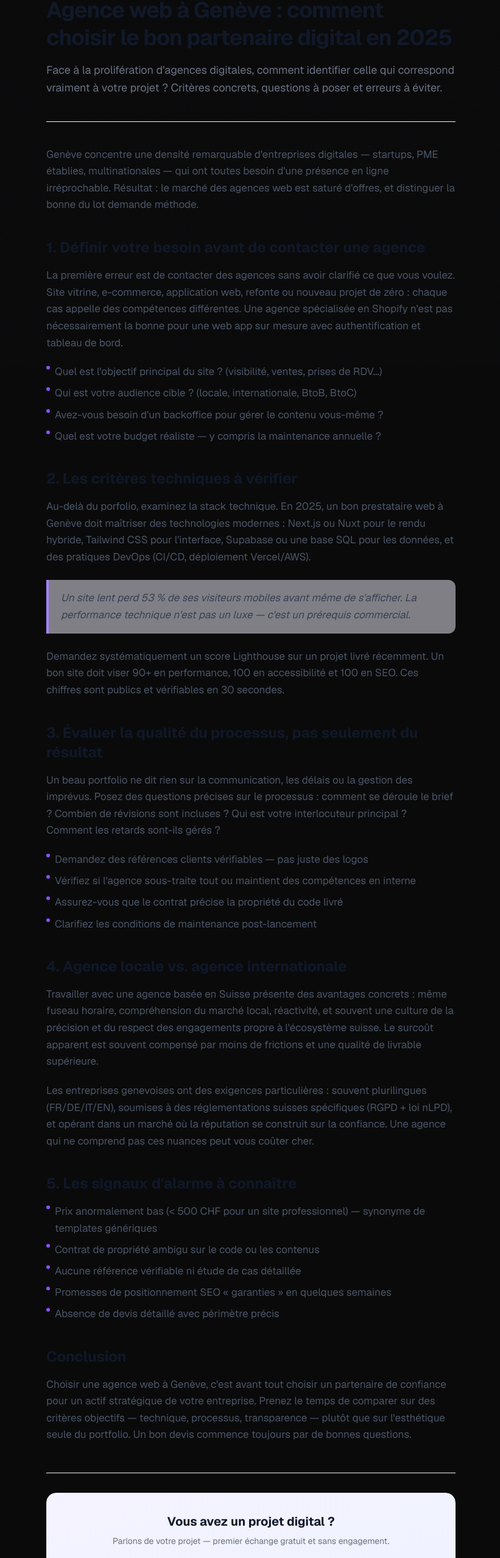
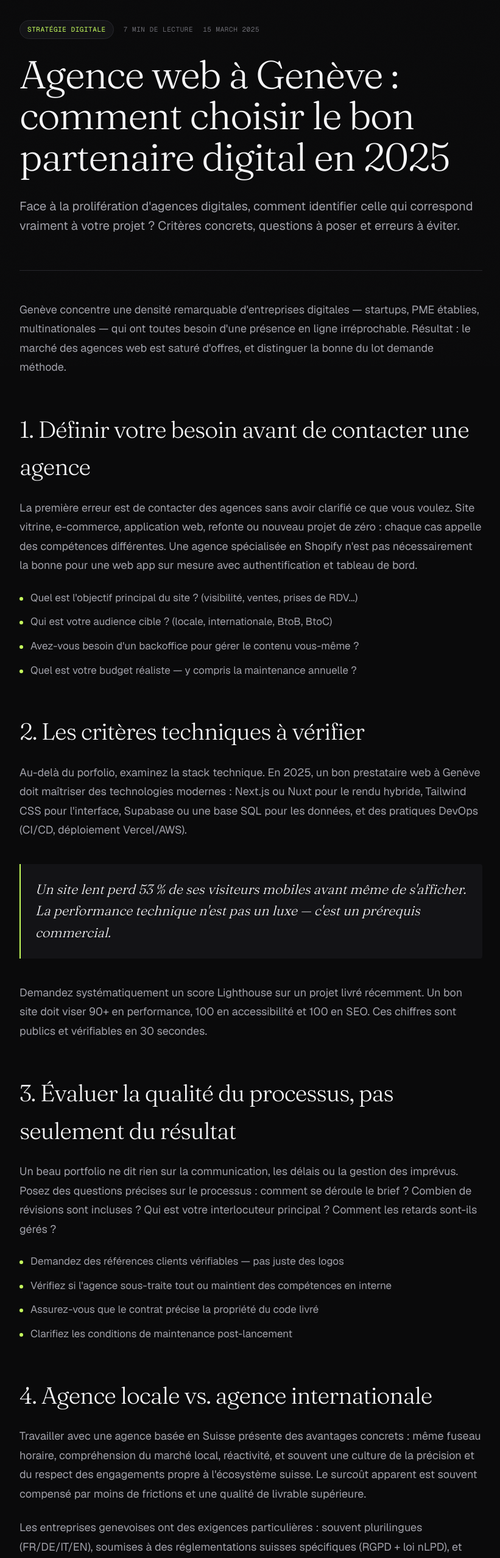
Before and after one commit to Peralex03/Tourbillon-Studios, a Next.js app: page /en/blog/agence-web-geneve-comment-choisir in a window 1280 px wide. Shown: the part 200-2755 px from the top of the page at 61% size, without its empty margins (228-1049 px from the left). Built offline with nearby package versions, Linux system fonts and the light colour scheme.

Commit message:
fix: blog pages — drop legacy Navbar/Footer imports, restyle to new design system

```diff
--- a/app/[locale]/blog/[slug]/page.tsx
+++ b/app/[locale]/blog/[slug]/page.tsx
@@ -2,8 +2,6 @@ import { notFound } from "next/navigation";
 import { getTranslations } from "next-intl/server";
 import { getAllPosts, getPostBySlug, formatDate, BlogSection } from "@/lib/blog";
 import { Link } from "@/i18n/navigation";
-import Navbar from "@/components/Navbar";
-import Footer from "@/components/Footer";
 
 export async function generateStaticParams() {
   return getAllPosts().map((post) => ({ slug: post.slug }));
@@ -33,29 +31,42 @@ function RenderSection({ section }: { section: BlogSection }) {
   switch (section.type) {
     case "h2":
       return (
-        <h2 className="text-2xl font-bold text-gray-900 mt-10 mb-4">{section.text}</h2>
+        <h2 className="font-serif text-[clamp(1.75rem,3vw,2.5rem)] font-light tracking-tight mt-14 mb-5 text-[var(--text)]">
+          {section.text}
+        </h2>
       );
     case "h3":
       return (
-        <h3 className="text-xl font-semibold text-gray-900 mt-8 mb-3">{section.text}</h3>
+        <h3 className="font-serif text-[clamp(1.375rem,2vw,1.75rem)] font-light tracking-tight mt-10 mb-4 text-[var(--text)]">
+          {section.text}
+        </h3>
       );
     case "p":
-      return <p className="text-gray-600 leading-relaxed mb-5">{section.text}</p>;
+      return (
+        <p className="text-[1.0625rem] lg:text-[1.125rem] text-[var(--text-dim)] leading-[1.75] mb-6">
+          {section.text}
+        </p>
+      );
     case "ul":
       return (
-        <ul className="mb-5 space-y-2">
+        <ul className="mb-8 space-y-3">
           {section.items?.map((item, i) => (
-            <li key={i} className="flex items-start gap-2 text-gray-600">
-              <span className="mt-1 w-1.5 h-1.5 rounded-full bg-violet-500 shrink-0" />
-              {item}
+            <li
+              key={i}
+              className="flex items-start gap-3 text-[1.0625rem] text-[var(--text-dim)] leading-relaxed"
+            >
+              <span className="mt-3 w-1.5 h-1.5 rounded-full bg-[var(--accent)] shrink-0" />
+              <span>{item}</span>
             </li>
           ))}
         </ul>
       );
     case "blockquote":
       return (
-        <blockquote className="my-6 pl-5 border-l-4 border-violet-400 bg-violet-50/50 rounded-r-xl py-4 pr-4">
-          <p className="text-gray-700 italic leading-relaxed">{section.text}</p>
+        <blockquote className="my-10 pl-6 border-l-2 border-[var(--accent)] bg-[var(--surface-1)] py-6 pr-6 rounded-r-sm">
+          <p className="font-serif text-[1.25rem] lg:text-[1.375rem] font-light italic leading-relaxed text-[var(--text)]">
+            {section.text}
+          </p>
         </blockquote>
       );
     default:
@@ -76,67 +87,68 @@ export default async function ArticlePage({
 
   return (
     <>
-      <Navbar />
-      <main className="pt-24 pb-20 px-6 min-h-screen">
-        <div className="fixed top-0 right-0 w-[500px] h-[500px] rounded-full bg-violet-100/20 blur-[120px] -z-10 pointer-events-none" />
-
-        <div className="max-w-2xl mx-auto">
+      <article className="pt-32 lg:pt-40 pb-20 px-6 lg:px-10">
+        <div className="mx-auto max-w-[760px]">
           {/* Back link */}
           <Link
             href="/blog"
-            className="inline-flex items-center text-sm text-gray-400 hover:text-violet-600 transition-colors mb-8"
+            className="inline-flex items-center text-eyebrow text-[var(--text-dim)] hover:text-[var(--accent)] transition-colors mb-12"
           >
             {t("backToBlog")}
           </Link>
 
           {/* Article header */}
-          <header className="mb-10">
-            <div className="flex items-center gap-3 mb-4">
-              <span className="text-xs font-semibold text-violet-600 bg-violet-50 border border-violet-100 px-2.5 py-1 rounded-full">
+          <header className="mb-14">
+            <div className="flex items-center gap-4 mb-6 flex-wrap">
+              <span className="font-mono text-[0.6875rem] uppercase tracking-wider px-3 py-1.5 rounded-full bg-[var(--surface-1)] border border-[var(--stroke)] text-[var(--accent)]">
                 {post.category}
               </span>
-              <span className="text-xs text-gray-400">
+              <span className="font-mono text-[0.6875rem] uppercase tracking-wider text-[var(--text-faint)]">
                 {post.readTime} {t("minRead")}
               </span>
-              <time className="text-xs text-gray-400">
+              <time className="font-mono text-[0.6875rem] uppercase tracking-wider text-[var(--text-faint)]">
                 {formatDate(post.date, locale)}
               </time>
             </div>
-            <h1 className="text-3xl md:text-4xl font-bold tracking-tight text-gray-900 leading-tight">
+            <h1 className="font-serif text-[clamp(2.25rem,5vw,4rem)] font-light tracking-tight leading-[1.05] text-[var(--text)]">
               {post.title}
             </h1>
-            <p className="text-lg text-gray-500 mt-4 leading-relaxed">{post.excerpt}</p>
+            <p className="mt-8 text-[1.125rem] lg:text-[1.25rem] text-[var(--text-dim)] leading-relaxed">
+              {post.excerpt}
+            </p>
           </header>
 
-          <hr className="border-gray-100 mb-10" />
+          <hr className="border-[var(--stroke)] mb-12" />
 
           {/* Article body */}
-          <article className="prose-sm">
+          <div>
             {post.content.map((section, i) => (
               <RenderSection key={i} section={section} />
             ))}
-          </article>
+          </div>
 
-          <hr className="border-gray-100 mt-12 mb-8" />
+          <hr className="border-[var(--stroke)] mt-16 mb-12" />
 
-          {/* CTA */}
-          <div className="bg-gradient-to-br from-violet-50 to-indigo-50 border border-violet-100 rounded-2xl p-8 text-center">
-            <h3 className="text-xl font-bold text-gray-900 mb-2">
+          {/* CTA — connects to interactive quiz */}
+          <div className="bg-[var(--surface-1)] border border-[var(--stroke)] rounded-sm p-10 text-center">
+            <h3 className="font-serif text-[1.75rem] lg:text-[2rem] font-light tracking-tight text-[var(--text)] mb-3">
               Vous avez un projet digital ?
             </h3>
-            <p className="text-gray-500 mb-5 text-sm">
-              Parlons de votre projet — premier échange gratuit et sans engagement.
+            <p className="text-[var(--text-dim)] mb-7 text-[1rem] leading-relaxed max-w-md mx-auto">
+              Quatre questions, vingt secondes, et on revient vers vous sous 24h.
             </p>
             <Link
-              href="/#contact"
-              className="inline-block font-medium bg-gray-900 text-white px-6 py-3 rounded-xl hover:bg-violet-600 transition-colors duration-200"
+              href="/start"
+              className="inline-flex items-center gap-3 px-7 py-4 rounded-full bg-[var(--accent)] text-[var(--accent-ink)] font-medium hover:bg-[var(--accent-hover)] transition-colors"
             >
-              Prendre contact →
+              Lancer le projet
+              <svg width="13" height="13" viewBox="0 0 24 24" fill="none" stroke="currentColor" strokeWidth="2" strokeLinecap="round" strokeLinejoin="round">
+                <path d="M7 17L17 7M9 7h8v8" />
+              </svg>
             </Link>
           </div>
         </div>
-      </main>
-      <Footer />
+      </article>
     </>
   );
 }
--- a/app/[locale]/blog/page.tsx
+++ b/app/[locale]/blog/page.tsx
@@ -1,8 +1,7 @@
 import { getTranslations } from "next-intl/server";
 import { getAllPosts } from "@/lib/blog";
 import BlogCard from "@/components/BlogCard";
-import Navbar from "@/components/Navbar";
-import Footer from "@/components/Footer";
+import RevealText from "@/components/RevealText";
 
 export async function generateMetadata({ params }: { params: Promise<{ locale: string }> }) {
   const { locale } = await params;
@@ -20,27 +19,23 @@ export default async function BlogPage({ params }: { params: Promise<{ locale: s
 
   return (
     <>
-      <Navbar />
-      <main className="pt-24 pb-20 px-6 min-h-screen">
-        {/* Background blob */}
-        <div className="fixed top-0 left-1/2 -translate-x-1/2 w-[700px] h-[400px] rounded-full bg-violet-100/30 blur-[120px] -z-10 pointer-events-none" />
+      {/* HERO */}
+      <section className="px-6 lg:px-10 pt-32 lg:pt-40 pb-20 border-b border-[var(--stroke)]">
+        <div className="mx-auto max-w-[1400px]">
+          <div className="text-eyebrow mb-8">{t("label")}</div>
+          <h1 className="text-h1 font-serif font-light tracking-tight max-w-5xl">
+            <RevealText as="span" splitBy="word">{t("heading")}</RevealText>
+          </h1>
+          <p className="mt-8 text-[1.0625rem] lg:text-[1.125rem] text-[var(--text-dim)] max-w-2xl">
+            {t("subtitle")}
+          </p>
+        </div>
+      </section>
 
-        <div className="max-w-5xl mx-auto">
-          {/* Header */}
-          <div className="text-center mb-14">
-            <span className="text-sm font-medium text-violet-600 uppercase tracking-widest">
-              {t("label")}
-            </span>
-            <h1 className="text-4xl md:text-5xl font-bold tracking-tight text-gray-900 mt-3">
-              {t("heading")}
-            </h1>
-            <p className="text-gray-500 mt-4 max-w-2xl mx-auto text-lg">
-              {t("subtitle")}
-            </p>
-          </div>
-
-          {/* Grid */}
-          <div className="grid grid-cols-1 md:grid-cols-2 lg:grid-cols-3 gap-6">
+      {/* GRID */}
+      <section className="px-6 lg:px-10 py-20 lg:py-28">
+        <div className="mx-auto max-w-[1400px]">
+          <div className="grid grid-cols-1 md:grid-cols-2 lg:grid-cols-3 gap-6 lg:gap-8">
             {posts.map((post) => (
               <BlogCard
                 key={post.slug}
@@ -52,8 +47,7 @@ export default async function BlogPage({ params }: { params: Promise<{ locale: s
             ))}
           </div>
         </div>
-      </main>
-      <Footer />
+      </section>
     </>
   );
 }
```
Also changed, not shown: components/BlogCard.tsx (+25 -12 lines).
